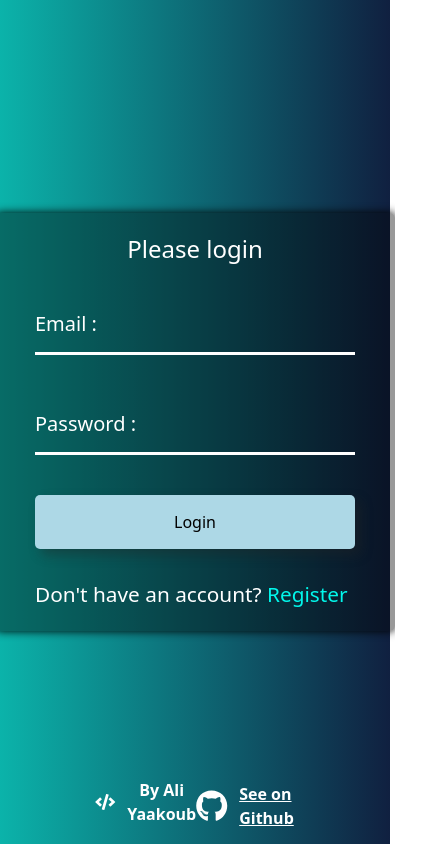
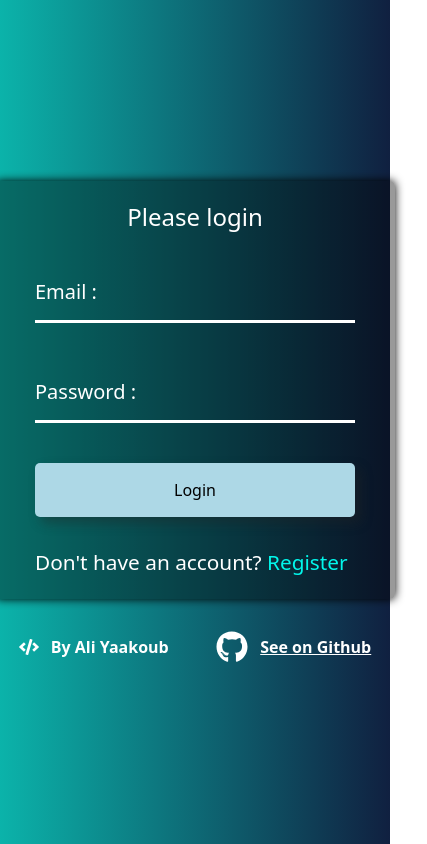
Before and after one commit to aliYaakoub/Socially, a React (Create React App) app: page / in a window 390 px wide. Shown: the whole page, 427 px wide, since content can reach past the window. Built offline with nearby package versions, Linux system fonts and the light colour scheme; the HTML template or start-up script is replaced by a standard one.

Commit message:
improving responsiveness

```diff
--- a/src/App.css
+++ b/src/App.css
@@ -58,15 +58,14 @@ html{
   border-collapse: collapse;
 }
 .footer{
-  position: absolute;
-  bottom: 10px;
-  left: 50%;
-  transform: translateX(-50%)
+  margin: 2rem 2rem 0;
+  width: 400px;
 }
 
 .container {
   background-color: rgba(0, 0, 0, 0.4);
   padding: 20px 40px;
+  margin: 0 2rem;
   border-radius: 5px;
   color: #fff;
   width: 400px;
--- a/src/components/user/Login.jsx
+++ b/src/components/user/Login.jsx
@@ -46,7 +46,7 @@ const Login = ({setUserId, setIsAdmin, setUsername, setLoggedIn, notifyError, no
 
     return (
         <div>
-            <div className='container relative backdrop shadow'>
+            <div className='container relative shadow'>
                 {isLoading ? <h1 className='text-2xl'>Loading ...</h1> : <h1 className='text-2xl'>Please login</h1>}
                 <form onSubmit={(e)=>onSubmit(e)}>
                     <Input
@@ -73,9 +73,9 @@ const Login = ({setUserId, setIsAdmin, setUsername, setLoggedIn, notifyError, no
                 <p className="text">Don't have an account? <span onClick={()=>setPage('register')}>Register</span> </p>
                 </form>
             </div>
-            <div className="footer flex flex-row ">
-                <div className="w-full mb-2 text-white text-center flex flex-row items-center">
-                    <FontAwesomeIcon icon={['fas','code']} />
+            <div className="sm:absolute bottom-10 transform justify-around flex flex-row w-full footer ">
+                <div className="text-white text-center flex flex-row items-center">
+                    <FontAwesomeIcon icon={['fas','code']} size='1x' />
                     <p className="ml-3 font-bold">By Ali Yaakoub</p>
                 </div>
                 <a href="https://github.com/aliYaakoub/Socially" target='_blank' rel="noreferrer"className="text-white flex flex-row items-center">
--- a/src/components/user/Profile.jsx
+++ b/src/components/user/Profile.jsx
@@ -51,10 +51,12 @@ const Profile = ({username, userId, notifyError, notifySuccess}) => {
                 content: postContent
             }
             if(postContent.length < 5){
+                setIsPosting(false);
                 return notifyError('post should be more that 5 characters long');
             }
             if(postContent.length > 1000){
-                return notifyError('post can\'t be more than a 1000 characters long')
+                setIsPosting(false);
+                return notifyError('post can\'t be more than a 1000 characters long');
             }
             try{
                 await axios.post(`${process.env.REACT_APP_API}/posts`,data);
```
